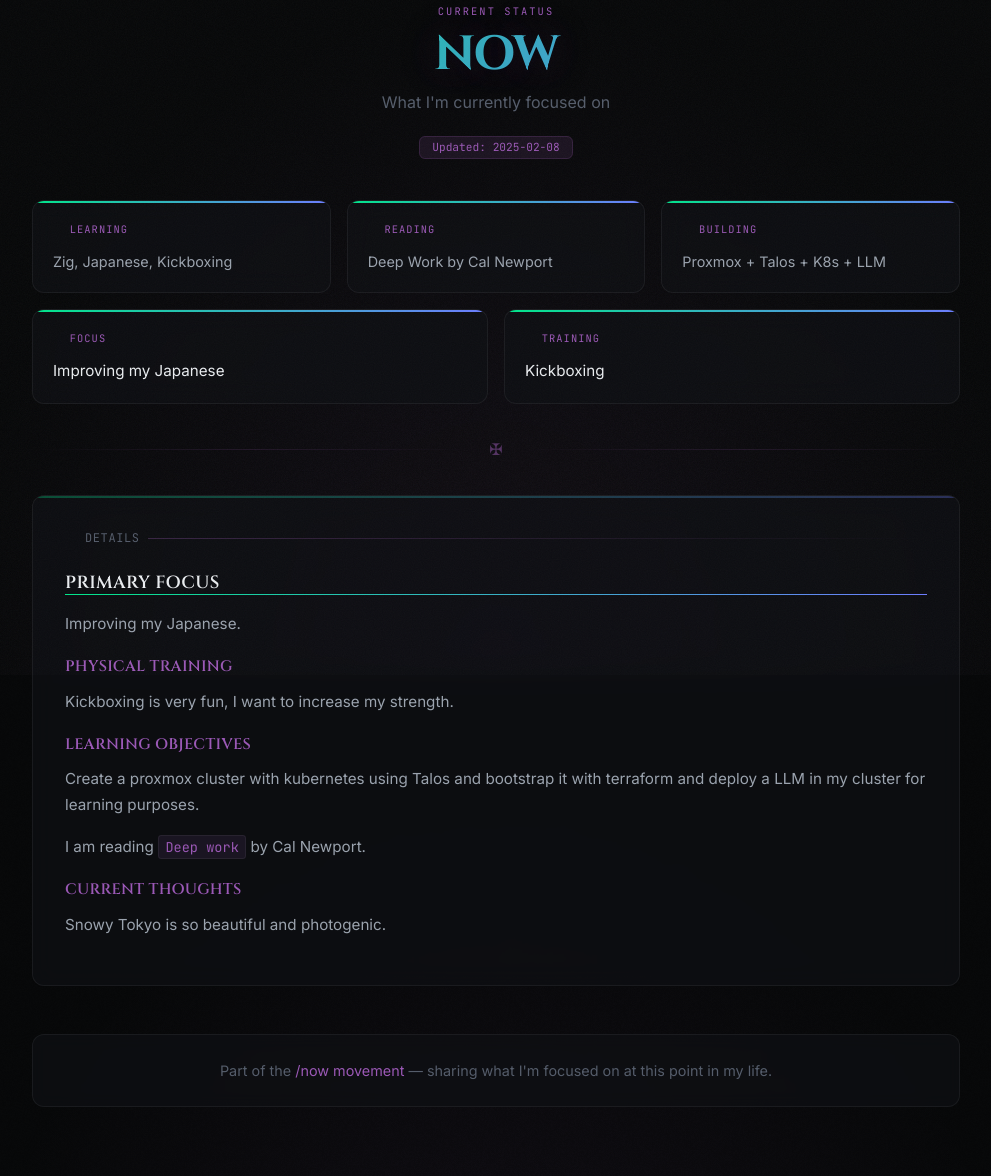
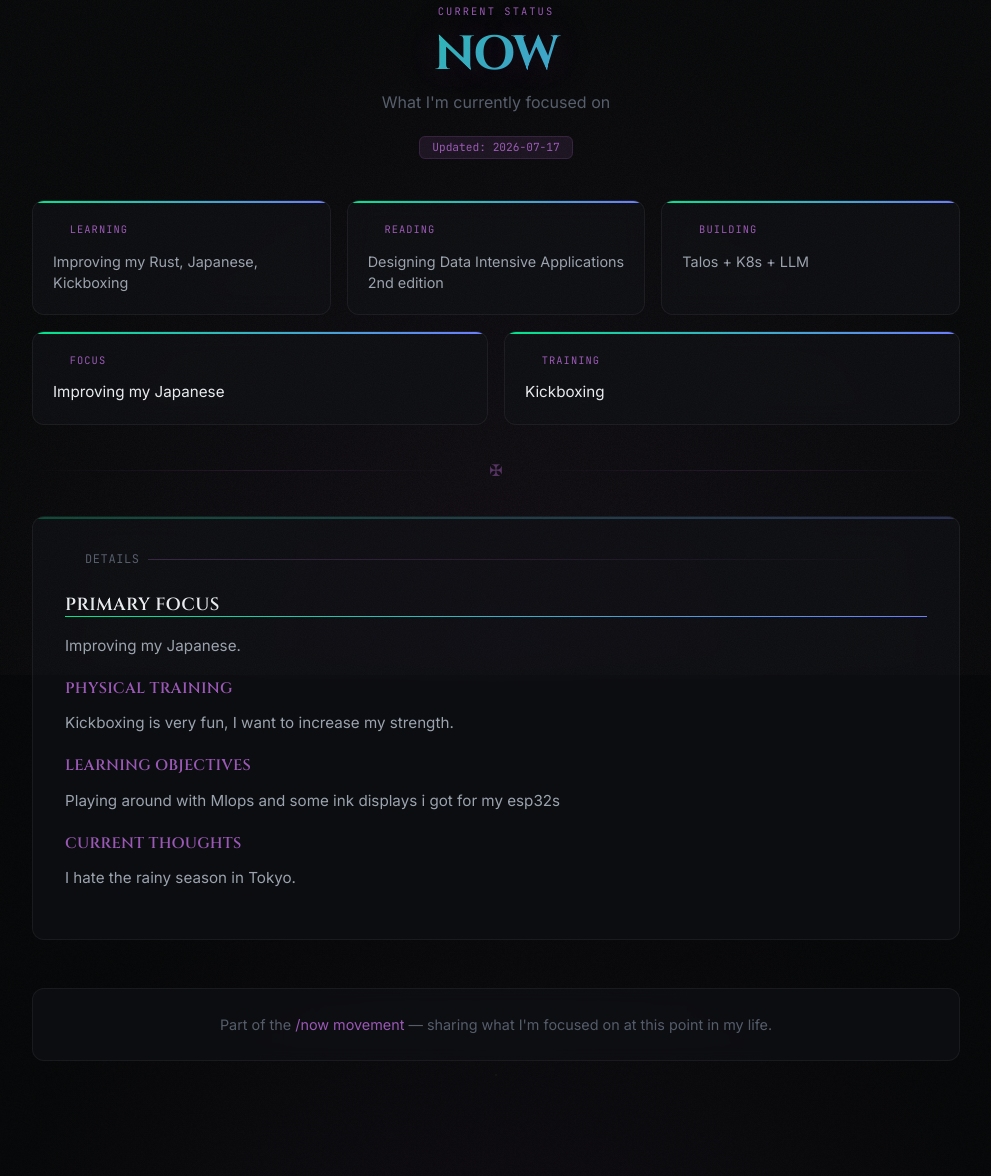
Before and after one commit to adrianvillanueva997/adrianvillanueva.com, an Astro site: page /now in a window 1280 px wide. Shown: the part 125-1301 px from the top of the page, without its empty margins (144-1135 px from the left). Built offline with nearby package versions, Linux system fonts and the light colour scheme; Astro itself is replaced by a stand-in of ours; some icons are missing.

Commit message:
more updates

```diff
--- a/src/content/now.md
+++ b/src/content/now.md
@@ -1,10 +1,10 @@
 ---
-title: 'NOW'
-lastUpdated: '2025-02-08'
+title: "NOW"
+lastUpdated: "2026-07-17"
 preview:
-  learning: Zig, Japanese, Kickboxing
-  reading: Deep Work by Cal Newport
-  building: Proxmox + Talos + K8s + LLM
+  learning: Improving my Rust, Japanese, Kickboxing
+  reading: Designing Data Intensive Applications 2nd edition
+  building: Talos + K8s + LLM
   focus: Improving my Japanese
   training: Kickboxing
 ---
@@ -19,10 +19,8 @@ Kickboxing is very fun, I want to increase my strength.
 
 ### LEARNING OBJECTIVES
 
-Create a proxmox cluster with kubernetes using Talos and bootstrap it with terraform and deploy a LLM in my cluster for learning purposes.
-
-I am reading `Deep work` by Cal Newport.
+Playing around with Mlops and some ink displays i got for my esp32s
 
 ### CURRENT THOUGHTS
 
-Snowy Tokyo is so beautiful and photogenic.
+I hate the rainy season in Tokyo.
```
Also changed, not shown: src/content/uses.md (+6 -6 lines).
